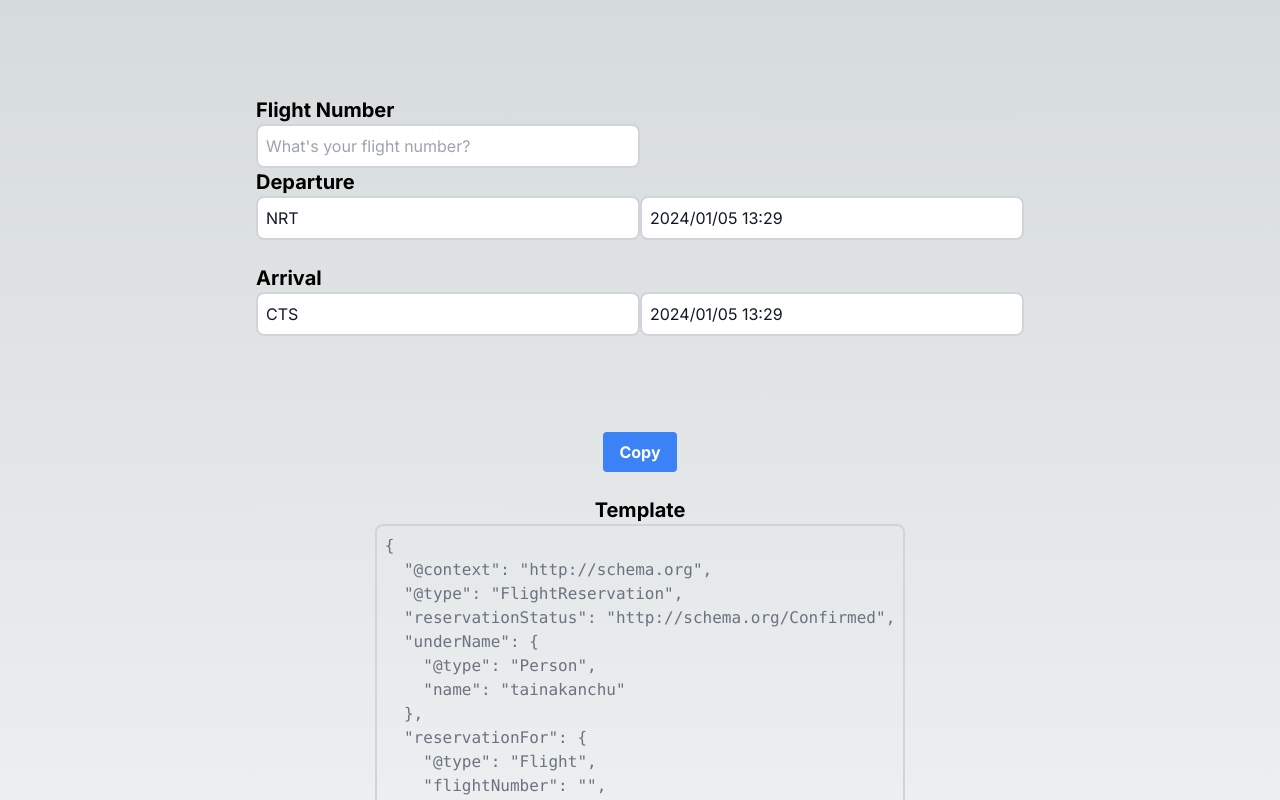
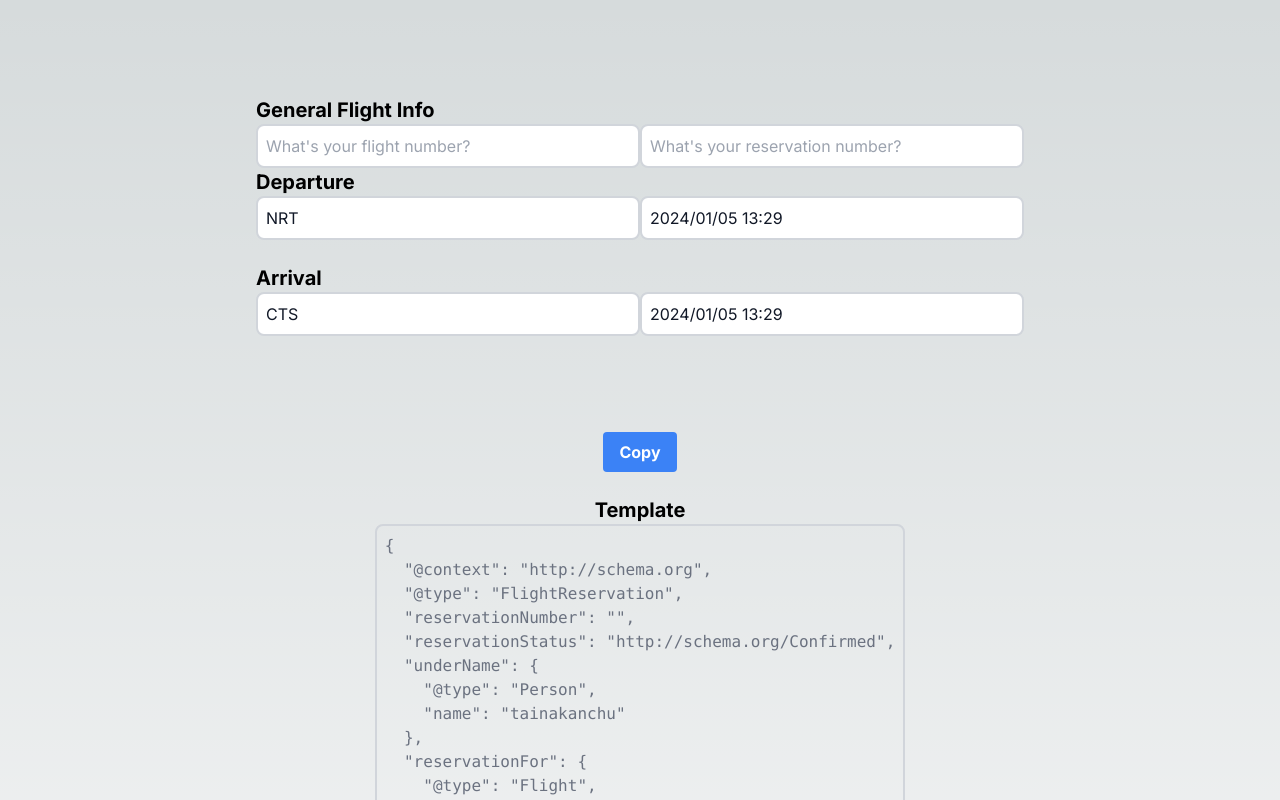
Before and after one commit to tainakanchu/manual-auto-flight-mail, a Next.js app: page / in a window 1280 px wide. Shown: the top 800 px of the page. Built offline with nearby package versions, Linux system fonts and the light colour scheme.

Commit message:
Add reservation number input field to InputPage component

```diff
--- a/app/_components/InputPage.tsx
+++ b/app/_components/InputPage.tsx
@@ -8,6 +8,7 @@ import { AirLineIATACode, airLineNameMap } from "../_constant/AirLineIATACode";
 
 export const InputPage: React.FC = () => {
   // 便番号
+  const [reservationNumber, setReservationNumber] = useState<string>("");
   const [flightNumber, setFlightNumber] = useState<string>("");
 
   const airlineCode = flightNumber.slice(0, 2) as AirLineIATACode;
@@ -30,6 +31,7 @@ export const InputPage: React.FC = () => {
   const template = {
     "@context": "http://schema.org",
     "@type": "FlightReservation",
+    reservationNumber: reservationNumber,
     reservationStatus: "http://schema.org/Confirmed",
     underName: {
       "@type": "Person",
@@ -63,7 +65,7 @@ export const InputPage: React.FC = () => {
       {/* 便情報 */}
       <section>
         <h2 className="text-xl font-bold">
-          <label htmlFor="flightNumber">Flight Number</label>
+          <label htmlFor="flightNumber">General Flight Info</label>
         </h2>
         <input
           placeholder="What's your flight number?"
@@ -72,6 +74,17 @@ export const InputPage: React.FC = () => {
           onChange={(e) => {
             const value = e.target.value.toUpperCase();
             setFlightNumber(value);
+          }}
+        />
+
+        {/* 予約番号 */}
+        <input
+          placeholder="What's your reservation number?"
+          className="border-2 border-gray-300 rounded-lg p-2 w-96 text-gray-900"
+          value={reservationNumber}
+          onChange={(e) => {
+            const value = e.target.value.toUpperCase();
+            setReservationNumber(value);
           }}
         />
       </section>
```
